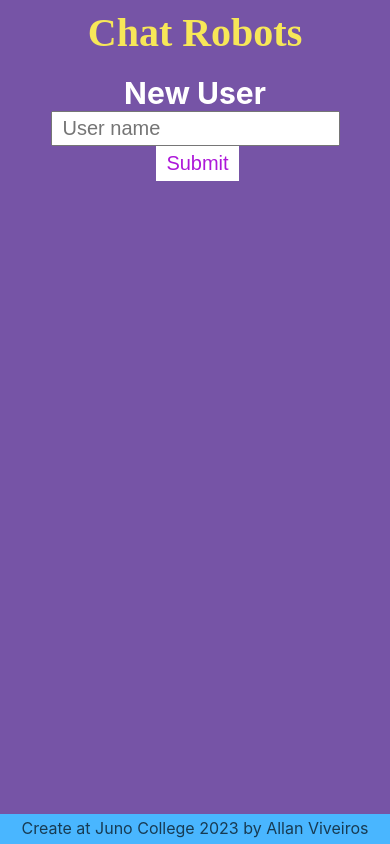
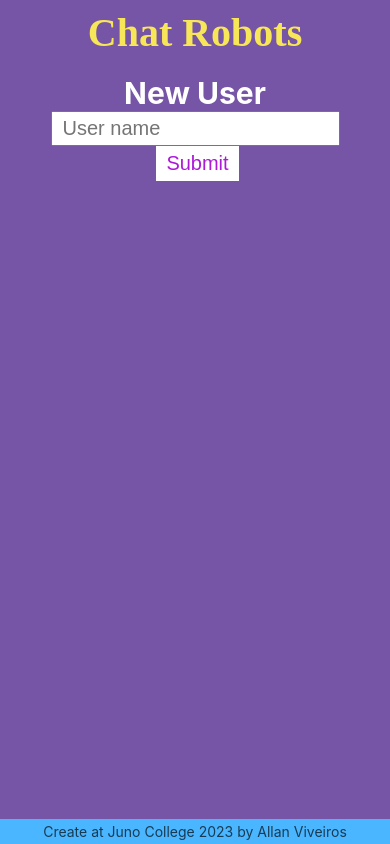
Before and after one commit to allan-viveiros/chatApp, a React (Create React App) app: page / in a window 390 px wide. Built offline with nearby package versions, Linux system fonts and the light colour scheme; no server answers; the database is empty; a web font is replaced by a local one.

Commit message:
final adjustments

```diff
--- a/public/index.html
+++ b/public/index.html
@@ -24,7 +24,7 @@
       work correctly both with client-side routing and a non-root public URL.
       Learn how to configure a non-root public URL by running `npm run build`.
     -->
-    <title>React App</title>
+    <title>Chat Robots</title>
   </head>
   <body>
     <noscript>You need to enable JavaScript to run this app.</noscript>
--- a/src/styles/mediaQueries.scss
+++ b/src/styles/mediaQueries.scss
@@ -3,7 +3,7 @@
 @media (max-width: 500px) {
     // main container
     .userContainer {
-        height: calc(100dvh - 40px);
+        height: calc(100dvh - 30px);
 
         h1 {
             letter-spacing: 0;
@@ -27,7 +27,7 @@
 
         // Container to group the whole chat components
         .chatContainer {
-            height: 85dvh;
+            height: 84dvh;
             font-size: 0.9rem;
 
             //Top section
@@ -106,8 +106,8 @@
 
     footer {
         margin-top: 10px;
-        height: 30px;
-        font-size: 0.8rem;
+        height: 25px;
+        font-size: 0.7rem;
         padding: 5px 0;
 
         .wrapper {
```
